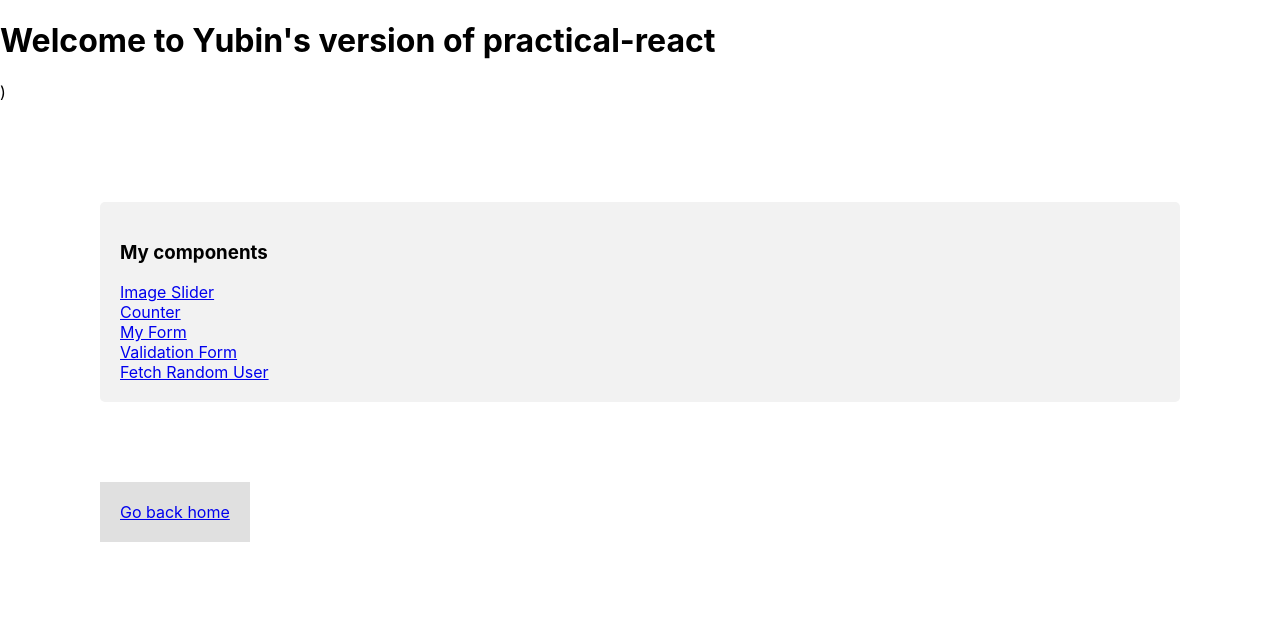
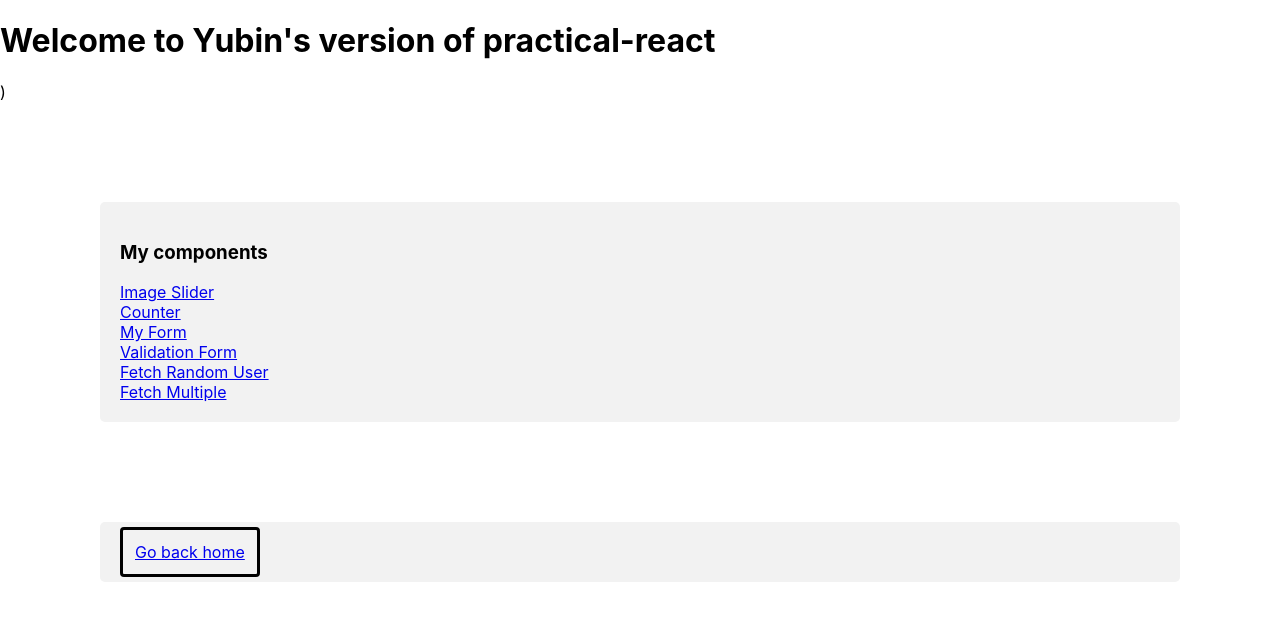
Before and after one commit to yubinjodev/practical-react, a React (Create React App) app: page / in a window 1280 px wide. Shown: the top 620 px of the page. Built offline with nearby package versions, Linux system fonts and the light colour scheme.

Commit message:
fetching multiple users

```diff
--- a/src/App.css
+++ b/src/App.css
@@ -1,7 +1,10 @@
 .go-back {
-  padding: 20px;
-  margin: 100px;
-  text-align: center;
-  justify-content: center;
-  background-color: #e0e0e0;
+  width: 100%; /* Full width */
+  padding: 12px; /* Some padding */
+  border: black solid; /* Gray border */
+  border-radius: 4px; /* Rounded borders */
+  box-sizing: border-box; /* Make sure that padding and width stays in place */
+  margin-top: 6px; /* Add a top margin */
+  margin-bottom: 16px; /* Bottom margin */
+  resize: vertical; /* Allow the user to vertically resize the textarea (not horizontally) */
 }
--- a/src/App.js
+++ b/src/App.js
@@ -7,6 +7,7 @@ import Counter from "./components/Counter/Counter";
 import MyForm from "./components/MyForm/MyForm";
 import ValidationForm from "./components/ValidationForm/ValidationForm";
 import FetchRandomUser from "./components/FetchRandomUser/FetchRandomUser";
+import FetchMultiple from "./components/FetchMultiple/FetchMultiple";
 
 class App extends Component {
   render() {
@@ -19,11 +20,14 @@ class App extends Component {
           <Route path="/myForm" element={<MyForm />} />
           <Route path="/validationForm" element={<ValidationForm />} />
           <Route path="/fetchRandomUser" element={<FetchRandomUser />} />
+          <Route path="/fetchMultiple" element={<FetchMultiple />} />
         </Routes>
 
-        <Link className="go-back" to="/">
-          Go back home
-        </Link>
+        <div className="container">
+          <Link className="go-back" to="/">
+            Go back home
+          </Link>
+        </div>
       </div>
     );
   }
--- /dev/null
+++ b/src/components/FetchMultiple/FetchMultiple.js
@@ -0,0 +1,46 @@
+import React from "react";
+import "./FetchMultiple.css";
+
+export default class FetchRandomUser extends React.Component {
+  state = {
+    loading: true,
+    people: [],
+  };
+
+  async componentDidMount() {
+    const url = "https://api.randomuser.me/?results=5";
+    const response = await fetch(url);
+    const data = await response.json();
+    this.setState({ people: data.results, loading: false });
+  }
+
+  render() {
+    if (this.state.loading) {
+      return <div className="container">loading...</div>;
+    }
+
+    if (!this.state.people.length) {
+      <div>Cannot fetch users</div>;
+    }
+
+    return (
+      <div className="container">
+        {this.state.people.map((person, idx) => (
+          <div key={person.login.uuid}>
+            {/* <div key={`user${idx}`}> */}
+            <img src={person.picture.large} />
+            <div>{person.name.first}</div>
+            <div>{person.name.last}</div>
+          </div>
+        ))}
+        <button
+          onClick={() => {
+            window.location.reload(false);
+          }}
+        >
+          New User
+        </button>
+      </div>
+    );
+  }
+}
--- a/src/components/FetchRandomUser/FetchRandomUser.js
+++ b/src/components/FetchRandomUser/FetchRandomUser.js
@@ -1,5 +1,5 @@
 import React from "react";
-import "./FetchRandomUser";
+import "./FetchRandomUser.css";
 
 export default class FetchRandomUser extends React.Component {
   state = {
--- a/src/components/Home/Home.js
+++ b/src/components/Home/Home.js
@@ -14,6 +14,7 @@ export default class Home extends React.Component {
           <Link to="myForm">My Form</Link>
           <Link to="validationForm">Validation Form</Link>
           <Link to="fetchRandomUser">Fetch Random User</Link>
+          <Link to="fetchMultiple">Fetch Multiple</Link>
         </div>
       </div>
     );
```
Also changed, not shown: src/components/FetchMultiple/FetchMultiple.css (added).
